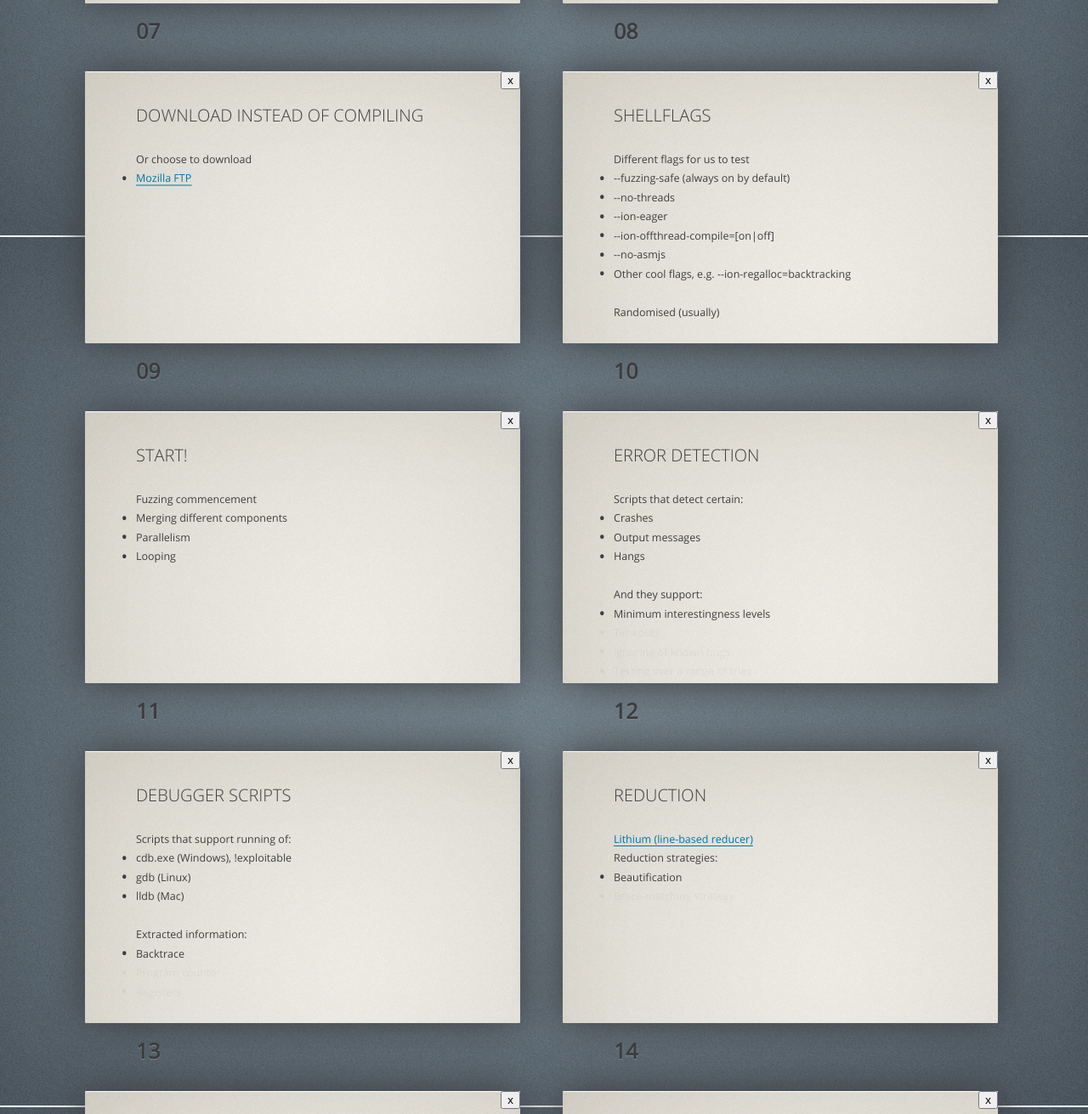
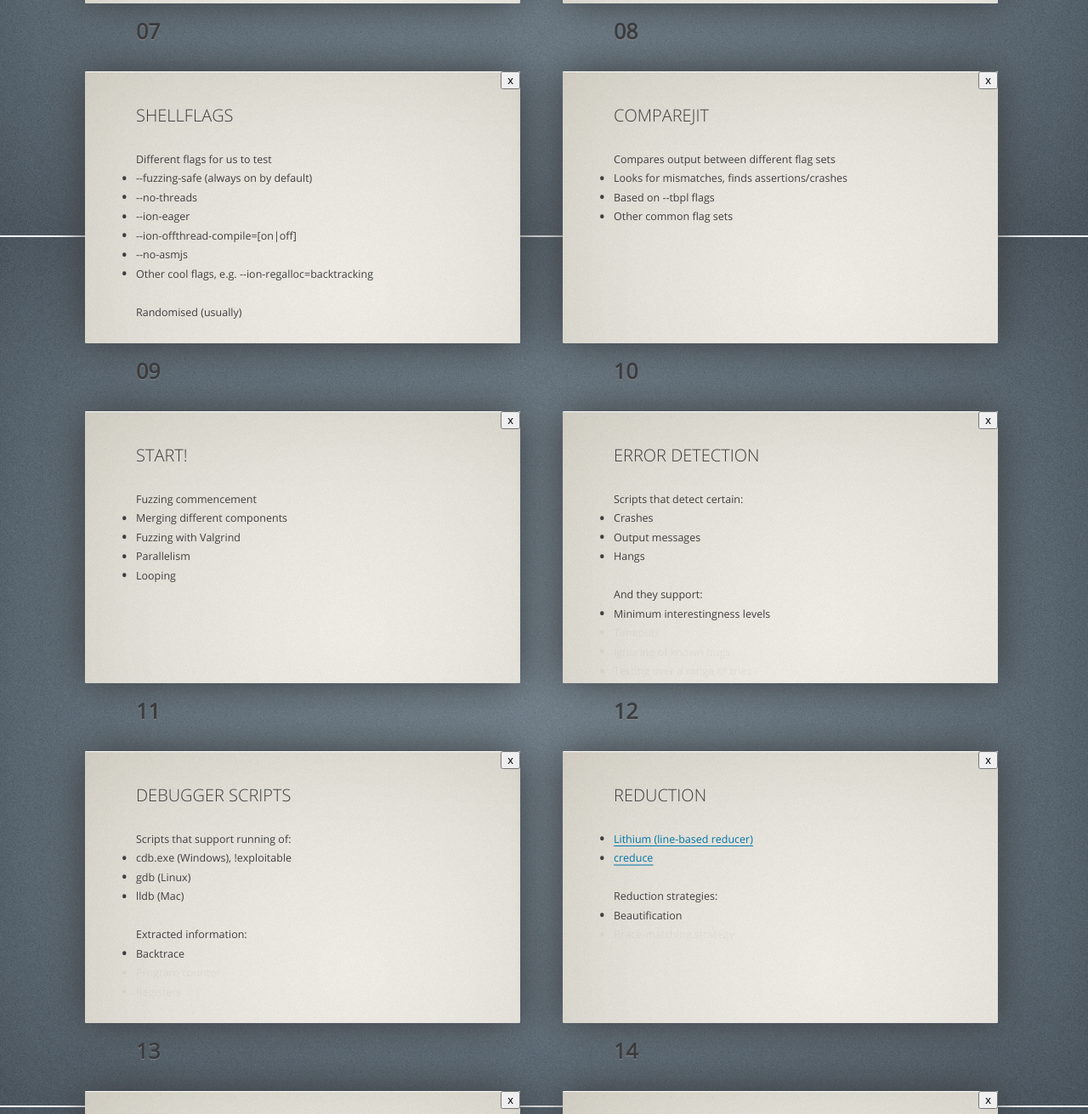
Before and after one commit to MozillaSecurity/presentation-compileShell, a plain HTML site: page compileShell/compileShell.html in a window 1280 px wide. Shown: the part 1771-3082 px from the top of the page at 85% size. Drawn offline with Linux system fonts and the light colour scheme.

Commit message:
Add a compareJIT slide and a host of other fixes.

```diff
--- a/compileShell/compileShell.html
+++ b/compileShell/compileShell.html
@@ -138,7 +138,7 @@
   <div id="inspectShell" class="slide"><div>
     <section>
       <header>
-        <h2>Inspecting the compiled shell</h2>
+        <h2>Get a shell</h2>
       </header>
       <ul>
         <li>Did we compile as intended?</li>
@@ -147,17 +147,7 @@
             <li>getBuildConfiguration()</li>
         </ul>
       </ul>
-      <footer class="notes">
-      </footer>
-    </section>
-  </div></div>
-
-  <div id="downloadBuild" class="slide"><div>
-    <section>
-      <header>
-        <h2>Download instead of compiling</h2>
-      </header>
-      <ul>Or choose to download
+      <ul>Or choose to download instead
         <li><a href="https://ftp.mozilla.org/pub/mozilla.org/firefox/tinderbox-builds/">Mozilla FTP</a></li>
       </ul>
       <footer class="notes">
@@ -184,6 +174,21 @@
     </section>
   </div></div>
 
+  <div id="compareJIT" class="slide"><div>
+    <section>
+      <header>
+        <h2>compareJIT</h2>
+      </header>
+      <ul>Compares output between different flag sets
+        <li>Looks for mismatches, finds assertions/crashes</li>
+        <li>Based on --tbpl flags</li>
+        <li>Other common flag sets</li>
+      </ul>
+      <footer class="notes">
+      </footer>
+    </section>
+  </div></div>
+
   <div id="start-automation" class="slide"><div>
     <section>
       <header>
@@ -191,6 +196,7 @@
       </header>
       <ul>Fuzzing commencement
         <li>Merging different components</li>
+        <li>Fuzzing with Valgrind</li>
         <li>Parallelism</li>
         <li>Looping</li>
       </ul>
@@ -245,7 +251,10 @@
       <header>
         <h2>Reduction</h2>
       </header>
-      <a href="http://www.squarefree.com/2007/09/15/introducing-lithium-a-testcase-reduction-tool/">Lithium (line-based reducer)</a>
+      <ul>
+        <li><a href="http://www.squarefree.com/2007/09/15/introducing-lithium-a-testcase-reduction-tool/">Lithium (line-based reducer)</a></li>
+        <li><a href="https://github.com/csmith-project/creduce">creduce</a></li>
+      </ul>
       <ul class="inner">Reduction strategies:
         <li class="active">Beautification</li>
         <li>Brace-matching strategy</li>
```
